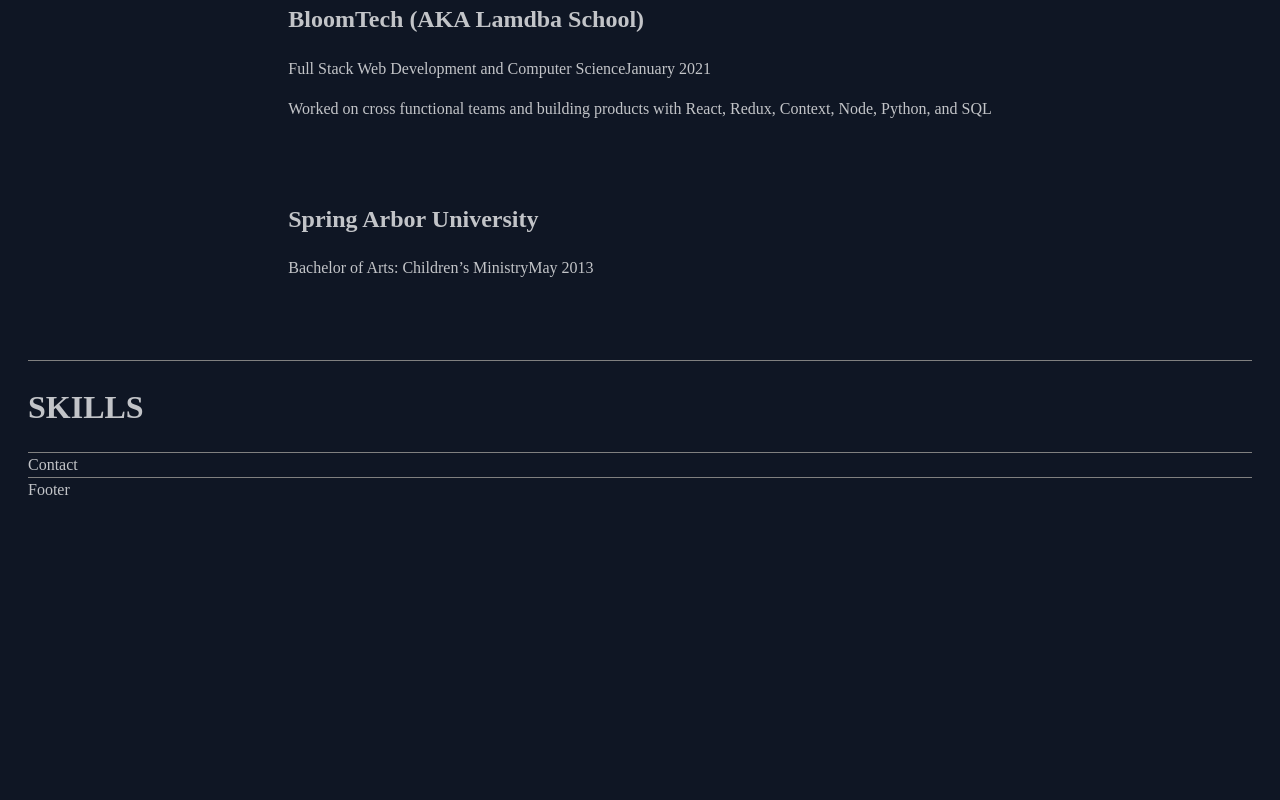
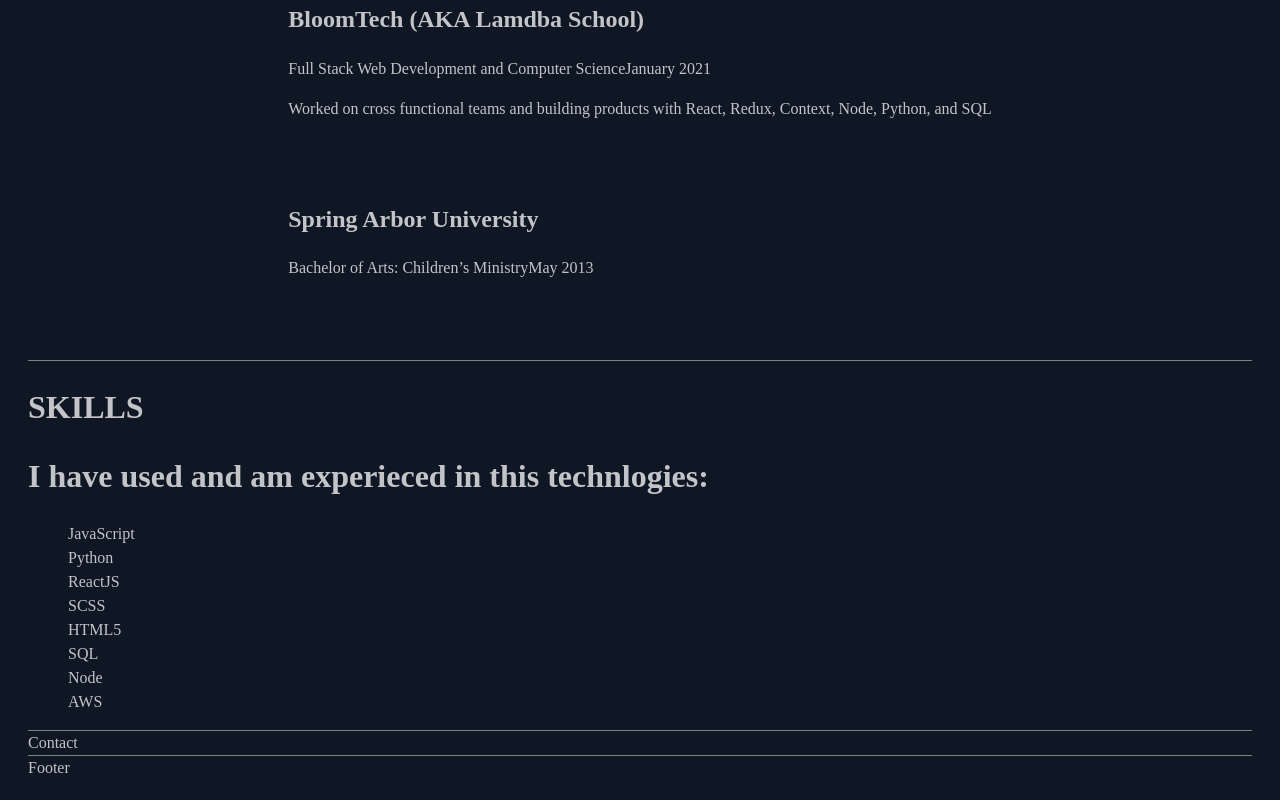
Before and after one commit to devaneyj3/next-portfolio, a Next.js app: page / in a window 1280 px wide. Shown: the part 6076-6876 px from the top of the page. Before the commit the page ends 6598 px from the top, so only its background shows below. Built offline with nearby package versions, Linux system fonts and the light colour scheme.

Commit message:
render skills

```diff
--- /dev/null
+++ b/components/ChartComponent.js
@@ -0,0 +1,44 @@
+// STEP 1 - Include Dependencies
+// Include react
+import React from "react";
+
+// Include the react-fusioncharts component
+import ReactFC from "react-fusioncharts";
+
+// Include the fusioncharts library
+import FusionCharts from "fusioncharts";
+
+// Include the chart type
+import Chart from "fusioncharts/fusioncharts.charts";
+
+// Include the theme as fusion
+import FusionTheme from "fusioncharts/themes/fusioncharts.theme.fusion";
+
+// Adding the chart and theme as dependency to the core fusioncharts
+ReactFC.fcRoot(FusionCharts, Chart, FusionTheme);
+
+// STEP 4 - Creating the DOM element to pass the react-fusioncharts component
+const ChartComponent = ({ data }) => {
+	const chartConfigs = {
+		type: "bar3d", // The chart type
+		width: "100%", // Width of the chart
+		height: "400", // Height of the chart
+		dataFormat: "json", // Data type
+		dataSource: {
+			// Chart Configuration
+			chart: {
+				//Set the chart caption
+				caption: "Most Forked",
+				xAxisName: "Repos",
+				yAxisName: "Forks",
+				xAxisNameFontSize: "16px",
+				yAxisNameFontSize: "16px",
+			},
+			// Chart Data
+			data,
+		},
+	};
+	return <ReactFC {...chartConfigs} />;
+};
+
+export default ChartComponent;
--- a/components/Skills.js
+++ b/components/Skills.js
@@ -1,11 +1,17 @@
-import React from "react";
-
+// import ChartComponent from "./ChartComponent";
 import classes from "./skills.module.scss";
 
-export default function Skills() {
+export default function Skills({ skills }) {
 	return (
 		<div>
 			<h1>SKILLS</h1>
+			<h1>I have used and am experieced in this technlogies: </h1>
+			<ul>
+				{skills.map((skill) => {
+					return <li key={skill.label}>{skill.label}</li>;
+				})}
+			</ul>
+			{/* <ChartComponent data={skills} /> */}
 		</div>
 	);
 }
--- a/package.json
+++ b/package.json
@@ -9,9 +9,11 @@
   },
   "dependencies": {
     "bootstrap": "^5.1.3",
+    "fusioncharts": "3.15.1",
     "next": "12.0.8",
     "react": "17.0.2",
     "react-dom": "17.0.2",
+    "react-fusioncharts": "^3.1.2",
     "react-icons": "^4.3.1",
     "reactstrap": "^9.0.1",
     "sass": "^1.49.7"
--- a/pages/index.js
+++ b/pages/index.js
@@ -32,7 +32,7 @@
 					<Education education={resumeData.resume.education} />
 				</PageContainer>
 				<PageContainer>
-					<Skills />
+					<Skills skills={resumeData.resume.skills} />
 				</PageContainer>
 				<PageContainer>
 					<Contact data={resumeData} />
--- a/public/resumeData.js
+++ b/public/resumeData.js
@@ -81,36 +81,36 @@
 		],
 		skills: [
 			{
-				name: "JavaScript",
-				level: "70%",
+				label: "JavaScript",
+				value: "70%",
 			},
 			{
-				name: "Python",
-				level: "55%",
+				label: "Python",
+				value: "55%",
 			},
 			{
-				name: "ReactJS",
-				level: "80%",
+				label: "ReactJS",
+				value: "80%",
 			},
 			{
-				name: "SCSS",
-				level: "60%",
+				label: "SCSS",
+				value: "60%",
 			},
 			{
-				name: "HTML5",
-				level: "80%",
+				label: "HTML5",
+				value: "80%",
 			},
 			{
-				name: "SQL",
-				level: "70%",
+				label: "SQL",
+				value: "70%",
 			},
 			{
-				name: "Node",
-				level: "80%",
+				label: "Node",
+				value: "80%",
 			},
 			{
-				name: "AWS",
-				level: "50%",
+				label: "AWS",
+				value: "50%",
 			},
 		],
 	},
```
Also changed, not shown: 1 other file (tests, documents, lock files or other folders).
